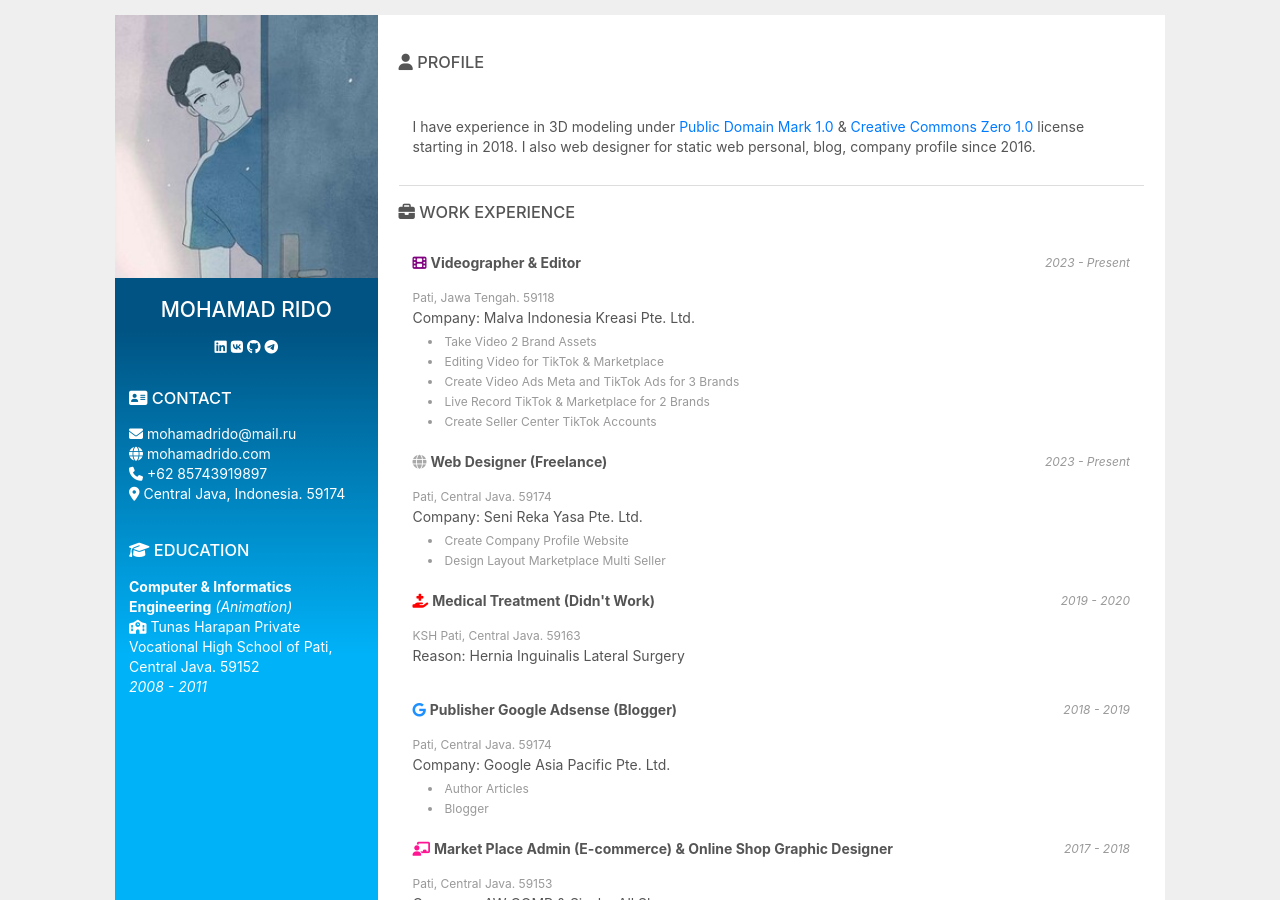
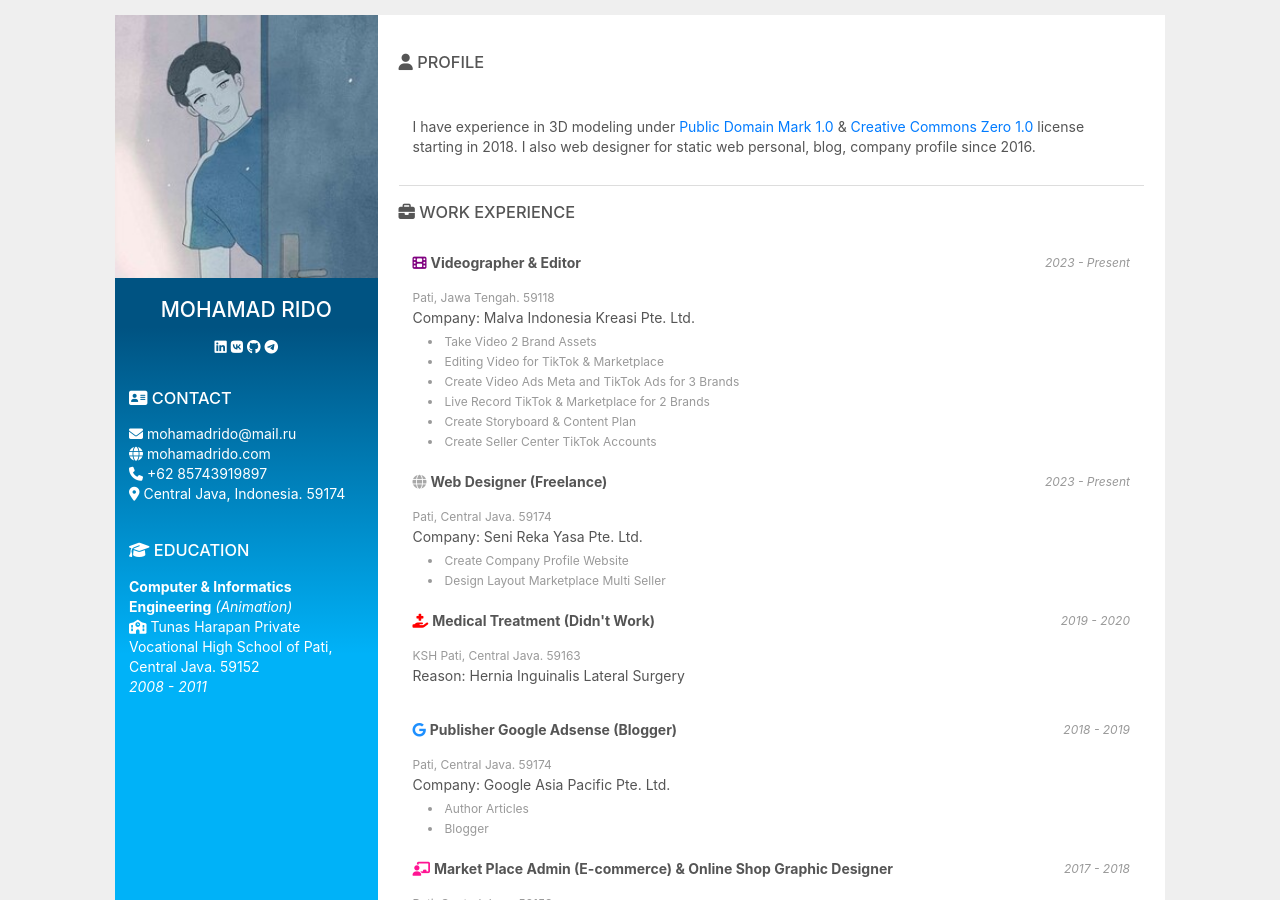
Before and after one commit to j5sacolasembalagens-pixel/xkhujztrbowverbtqv9mmmgnutuqjjakzdfafbwww, a Jekyll site: the page built from index.html, in a window 1280 px wide and 900 px high. Built offline with Jekyll 4.4.1, drawn with Linux system fonts in a browser that asks for light colours; nearby versions of some CDN libraries.

Commit message:
Update index.html

```diff
--- a/index.html
+++ b/index.html
@@ -55,6 +55,7 @@
       <li>Editing Video for TikTok & Marketplace</li>
       <li>Create Video Ads Meta and TikTok Ads for 3 Brands</li>
       <li>Live Record TikTok & Marketplace for 2 Brands</li>
+      <li>Create Storyboard & Content Plan</li>
       <li>Create Seller Center TikTok Accounts</li>
       </div>
     <br/>
```
